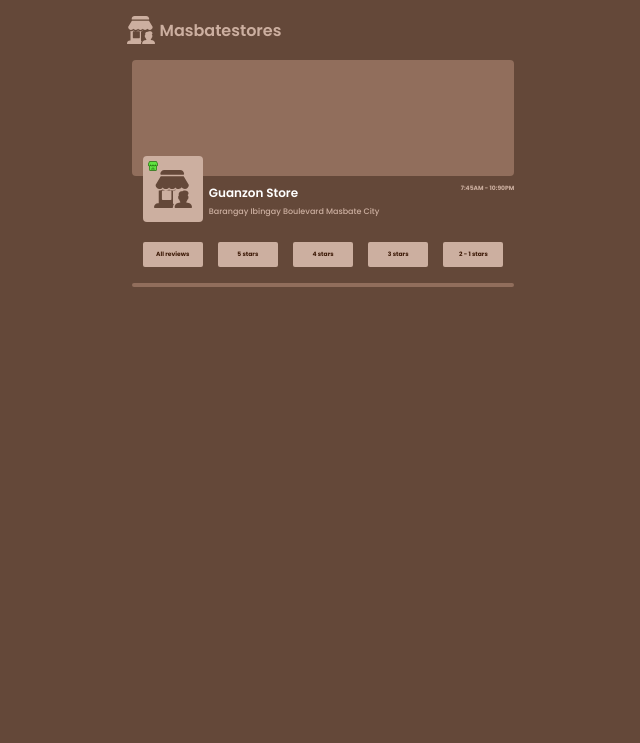
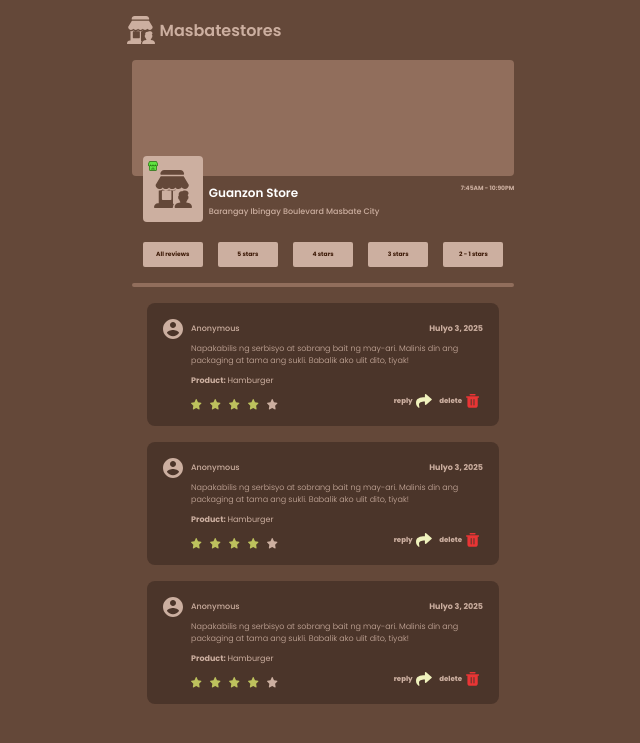
Before and after one commit to astigPree/masbatestores, a Django app: page /merchant_review/ in a window 1280 px wide. Shown: the top 743 px of the page, without its empty margins (317-957 px from the left). Run offline with Django 4.2, Linux system fonts and the light colour scheme.

Commit message:
add merchant_review block

```diff
--- a/static/css/merchant/merchant-page.css
+++ b/static/css/merchant/merchant-page.css
@@ -164,6 +164,11 @@ body {
   gap: 0.95em;
 }
 
+.review-section {
+  width: 90%;
+  margin: 0 auto;
+}
+
 .review-select-bar button {
   width: 60px;
   padding: 0.25em;
@@ -180,6 +185,74 @@ body {
 .review-section hr {
   border: 2.5px solid #916E5C;
   border-radius: 2em;
-  width: 90%;
   margin: 1em auto;
 }
+
+.review-block {
+  background-color: #4B352A;
+  color: #CCAFA0;
+  max-width: 352px;
+  margin: 1em auto;
+  border-radius: 8px;
+  padding: 1em;
+
+}
+
+.review-block-user {
+  display: flex;
+}
+
+.review-name {
+  display: flex;
+  align-items: center;
+  justify-content: space-between;
+  flex: 1;
+  margin-left: 8px;
+}
+
+.review-name span {
+  font-size: 8px;
+}
+
+.review-content {
+  font-size: 8px;
+  margin-left: 28px;
+}
+
+.review-content p,
+.review-content strong {
+  display: inline-block;
+  margin: 0.5em 0;
+}
+
+.review-options {
+  margin-left: 28px;
+  display: flex;
+  justify-content: space-between;
+}
+
+.review-stars {
+  display: flex;
+  align-items: center;
+  gap: 0.5em;
+  margin-top: 0.5em;
+}
+
+.review-btn {
+  display: flex;
+  align-items: center;
+}
+
+.review-btn button {
+  background: none;
+  border: none;
+  cursor: pointer;
+  color: #CCAFA0;
+  font-size: 7px;
+
+  display: inline-flex;
+  align-items: center;
+  gap: 0.5em;
+
+  margin: 0 0.5em;
+}
--- a/templates/merchant_review/index.html
+++ b/templates/merchant_review/index.html
@@ -39,6 +39,87 @@
     </div><!--review-select-bar-->
     <hr>
     <div class="review-list-container">
+      <div class="review-block">
+        <div class="review-block-user">
+          {% inline_svg 'assets/guest-user-account.svg' %}
+          <div class="review-name">
+            <span class="poppins-medium review-sender">Anonymous</span>
+            <span class="poppins-bold">Hulyo 3, 2025</span>
+          </div>
+        </div>
+        <div class="review-content">
+          <p class="poppins-light">Napakabilis ng serbisyo at sobrang bait ng may-ari. Malinis din ang packaging at tama ang sukli. Babalik ako ulit dito, tiyak!</p>
+          <strong class="poppins-bold">Product: <span class="poppins-regular">Hamburger</span></strong>
+        </div>
+        <div class="review-options">
+          <div class="review-stars">
+            {% inline_svg 'assets/review-liked-star.svg' %}
+            {% inline_svg 'assets/review-liked-star.svg' %}
+            {% inline_svg 'assets/review-liked-star.svg' %}
+            {% inline_svg 'assets/review-liked-star.svg' %}
+            {% inline_svg 'assets/review-unliked-star.svg' %}
+          </div>
+          <div class="review-btn">
+            <button class="poppins-extrabold">reply {% inline_svg 'assets/review-reply-icon.svg' %}</button>
+            <button class="poppins-extrabold">delete {% inline_svg 'assets/review-delete-icon.svg' %}</button>
+          </div>
+        </div><!--review-options-->
+      </div><!--review-block-->
+
+            <div class="review-block">
+        <div class="review-block-user">
+          {% inline_svg 'assets/guest-user-account.svg' %}
+          <div class="review-name">
+            <span class="poppins-medium review-sender">Anonymous</span>
+            <span class="poppins-bold">Hulyo 3, 2025</span>
+          </div>
+        </div>
+        <div class="review-content">
+          <p class="poppins-light">Napakabilis ng serbisyo at sobrang bait ng may-ari. Malinis din ang packaging at tama ang sukli. Babalik ako ulit dito, tiyak!</p>
+          <strong class="poppins-bold">Product: <span class="poppins-regular">Hamburger</span></strong>
+        </div>
+        <div class="review-options">
+          <div class="review-stars">
+            {% inline_svg 'assets/review-liked-star.svg' %}
+            {% inline_svg 'assets/review-liked-star.svg' %}
+            {% inline_svg 'assets/review-liked-star.svg' %}
+            {% inline_svg 'assets/review-liked-star.svg' %}
+            {% inline_svg 'assets/review-unliked-star.svg' %}
+          </div>
+          <div class="review-btn">
+            <button class="poppins-extrabold">reply {% inline_svg 'assets/review-reply-icon.svg' %}</button>
+            <button class="poppins-extrabold">delete {% inline_svg 'assets/review-delete-icon.svg' %}</button>
+          </div>
+        </div><!--review-options-->
+      </div><!--review-block-->
+
+            <div class="review-block">
+        <div class="review-block-user">
+          {% inline_svg 'assets/guest-user-account.svg' %}
+          <div class="review-name">
+            <span class="poppins-medium review-sender">Anonymous</span>
+            <span class="poppins-bold">Hulyo 3, 2025</span>
+          </div>
+        </div>
+        <div class="review-content">
+          <p class="poppins-light">Napakabilis ng serbisyo at sobrang bait ng may-ari. Malinis din ang packaging at tama ang sukli. Babalik ako ulit dito, tiyak!</p>
+          <strong class="poppins-bold">Product: <span class="poppins-regular">Hamburger</span></strong>
+        </div>
+        <div class="review-options">
+          <div class="review-stars">
+            {% inline_svg 'assets/review-liked-star.svg' %}
+            {% inline_svg 'assets/review-liked-star.svg' %}
+            {% inline_svg 'assets/review-liked-star.svg' %}
+            {% inline_svg 'assets/review-liked-star.svg' %}
+            {% inline_svg 'assets/review-unliked-star.svg' %}
+          </div>
+          <div class="review-btn">
+            <button class="poppins-extrabold">reply {% inline_svg 'assets/review-reply-icon.svg' %}</button>
+            <button class="poppins-extrabold">delete {% inline_svg 'assets/review-delete-icon.svg' %}</button>
+          </div>
+        </div><!--review-options-->
+      </div><!--review-block-->
+
 
     </div><!--review-list-container-->
   </div><!--review-section-->
```
